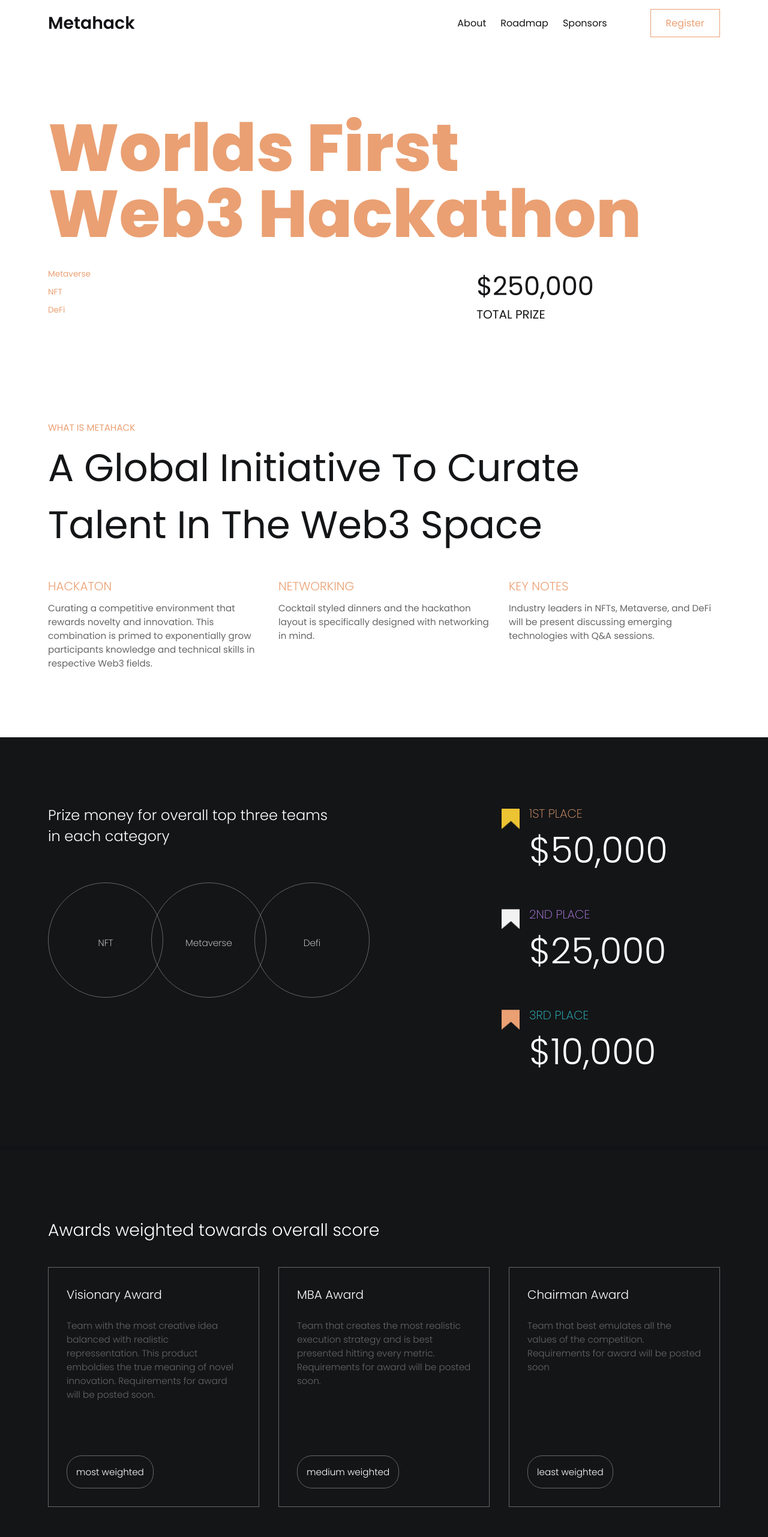
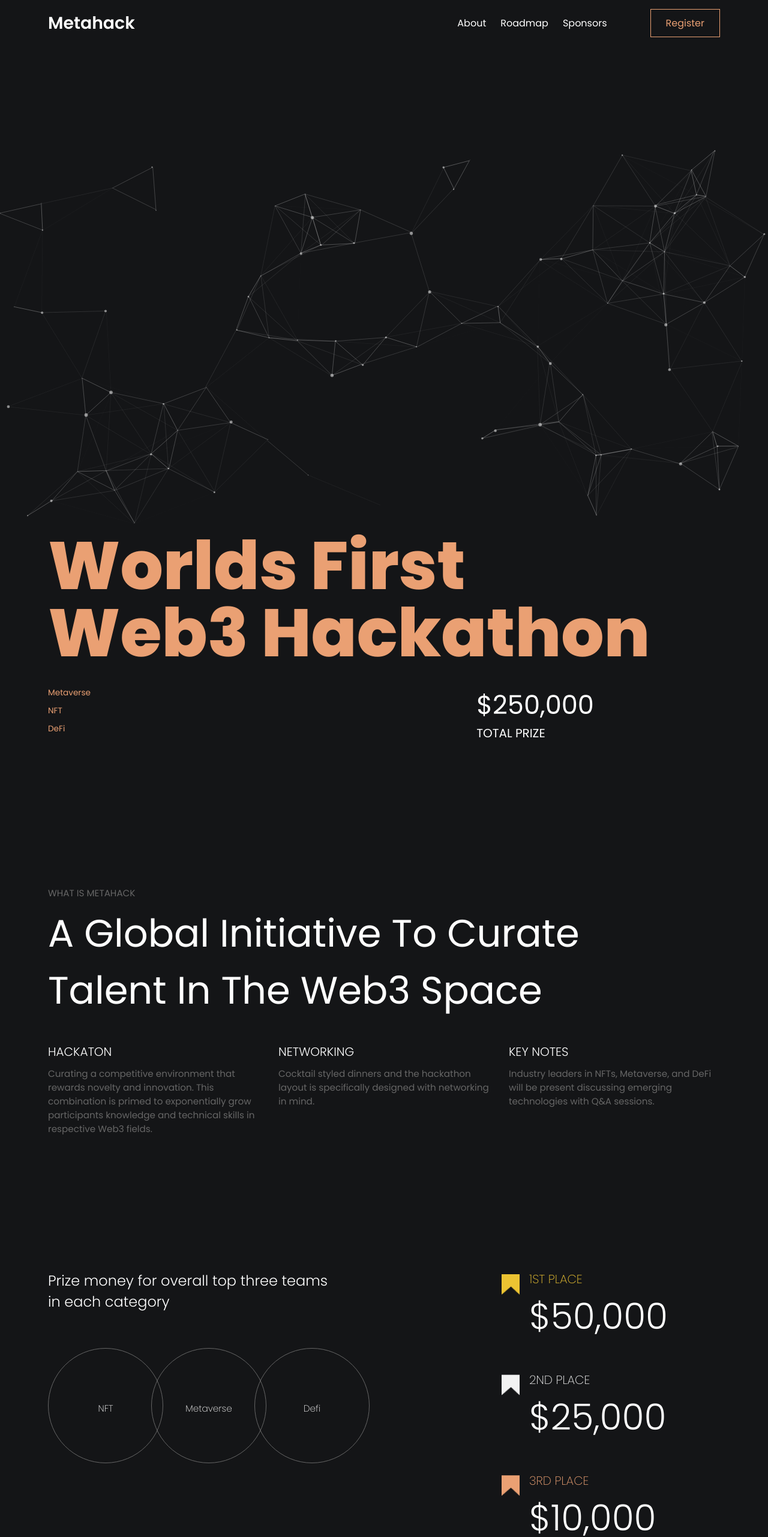
Before and after one commit to ayoub802/MetaHack, a plain HTML site: page index.html in a window 1280 px wide. Shown: the top 2562 px of the page at 60% size. Drawn offline with nearby package versions, Linux system fonts and the light colour scheme; animation ran at ten frames a second.

Commit message:
Update style.css

```diff
--- a/css/style.css
+++ b/css/style.css
@@ -194,7 +194,8 @@ body{
     background-color: var(--title-color);
     box-shadow: 0 0 4px rgba(14, 55, 63, 0.15);
 }
-.header.scroll-header .nav{
+.header.scroll-header .nav,
+.header.scroll-header .logo{
     color: var(--body-color);
 }
 
@@ -209,7 +210,7 @@ body{
 .logo{
     font-size: var(--h1-font-size);
     font-weight: var(--f-w-600);
-    color: var(--extra-black);
+    color: var(--title-color);
 }
 .nav{
     display: flex;
@@ -315,21 +316,7 @@ body{
     padding-block-start: calc(var(--section-padding) + 2.5rem);
     padding-block-end: 50px;
     position: relative;
-    background-color: white;
-  }
-  /* .home_img{
-    position: absolute;
-    bottom: 0;
-    left: 0;
-    z-index: -1;
-    width: 100%;
-    min-height: 100vh;
-  } */
-  #particles-js {
-    position: absolute;
-    top: 0;
-    width: 100%;
-    height: 100%;
+    background-color: var(--body-color);
   }
   .home_container{
     row-gap: 2rem;
@@ -362,9 +349,11 @@ body{
   .home_price_tile{
     font-weight: var(--f-w-400);
     font-size: 2.7rem;
+    color: var(--title-color);
   }
 
   .home_price .span{
+    color: var(--title-color);
     text-transform: uppercase;
     font-size: var(--h2-font-size);
     font-weight: var(--f-w-400);
@@ -375,17 +364,17 @@ body{
     /*========== ABOUT ============*/
 
     .about{
-        background-color: white;
+        background-color: var(--body-color);
     }
 
     .about .section_title{
-        color: var(--body-color);
+        color: var(--title-color);
         font-size: 1.5rem;
         font-weight: var(--f-w-400);
     }
     .about .section_subtitle{
         font-weight: var(--f-w-400);
-        color: var(--second-color);
+        color: var(--text-color);
     }
     .about_container{
        margin-block-start: 40px;
@@ -394,7 +383,7 @@ body{
 
     .about_title{
         font-size: var(--h2-font-size);
-        color: var(--second-color);
+        color: var(--title-color);
         text-transform: uppercase;
         font-weight: var(--f-w-300);
         margin-block-end: 10px;
@@ -410,11 +399,6 @@ body{
 
     .prize_container{
       row-gap: 4.5rem;
-    }
-
-
-    .prize{
-        border-bottom: 7px solid var(--extra-black);
     }
 
     .prize_title{
@@ -472,21 +456,17 @@ body{
     }
 
     .one{
-        color: #EAA073;
+        color: #ECC332;
     }
     .two{
-        color: #B981EF;
+        color: #F2F2F2;
     }
     .three{
-        color: #2EC6CF;
+        color: #EAA073;
     }
 
 
     /*========== weighted ==========*/
-
-    .weighted{
-        border-bottom: 7px solid var(--extra-black);
-    }
 
     .weighted_container{
         row-gap: 1.5rem;
@@ -500,9 +480,10 @@ body{
 
     .weighted_card{
         border: 1px solid var(--text-color);
-        padding: 30px;
+        padding: 15px;
+        padding-inline: 15px 20px;
         display: flex;
-        min-height: 400px;
+        min-height: 300px;
         flex-direction: column;
     }
 
@@ -524,18 +505,24 @@ body{
     .weighted_card .weighted_btn{
         border-radius: 25px;
         max-width: max-content;
-        padding: 15px;
-        font-size: var(--normal-font-size);
-        font-weight: var(--f-w-300);
-        border: 1px solid var(--text-color);
+        padding: 10px 15px;
+        font-size: 12px;
+        font-weight: var(--f-w-500);
+        border: none;
     }
 
+    .weighted_card:nth-child(1) .weighted_btn{
+        background-color: #ECC332;
+    }
+    .weighted_card:nth-child(2) .weighted_btn{
+        background-color: #F2F2F2;
+    }
+    .weighted_card:nth-child(3) .weighted_btn{
+        background-color: #EAA073;
+    }
 
     /*========== ATTENDANCE ============*/
 
-    .attendance{
-        border-bottom: 7px solid var(--extra-black);
-    }
     .attendance_container{
        row-gap: 3rem;
     }
@@ -559,11 +546,6 @@ body{
 
     /*========== VC ROUND ============*/
 
-
-    .vc_roud{
-        border-bottom: 7px solid var(--extra-black);
-    }
-
     .round_container{
        row-gap: 5rem;
     }
@@ -585,7 +567,7 @@ body{
         color: var(--text-color);
         font-size: var(--normal-font-size);
         margin-top: -15px;
-        margin-block-end: 80px;
+        margin-block-end: 30px;
     }
 
     .item_subtitle{
@@ -693,18 +675,10 @@ body{
     }
     /*========== WILD ============*/
 
-    .wild{
-        border-bottom: 7px solid var(--extra-black);
-    }
-
     .wild_container{
         row-gap: 2.5rem;
     }
     /*========== Testimonials ============*/
-
-    .testimonials{
-        border-bottom: 7px solid var(--extra-black);
-    }
 
     .testimonial_container {
         display: flex;
@@ -730,7 +704,6 @@ body{
         height: 3rem;
         line-height: 3rem;
         font-size: 22px;
-        border-radius: .3rem;
         text-align: center;
         border: 1px solid var(--text-color);
 
@@ -787,10 +760,6 @@ body{
 
     /*========== AWARDS ============*/
 
-    .awards{
-        border-bottom: 7px solid var(--extra-black);
-
-    }
     .awards_container{
         row-gap: 4rem;
     }
@@ -1046,7 +1015,7 @@ body{
       column-gap: 1.5rem;
     }
     .nav_link{
-        color: var(--body-color);
+        color: var(--title-color);
     }
     .home{
         padding-block-start: calc(var(--section-padding) + 5rem);
@@ -1064,6 +1033,10 @@ body{
     .wild_container{
         grid-template-columns: repeat(2, 1fr);
         column-gap: 2rem;
+    }
+
+    .weighted_container{
+        column-gap: 1rem;
     }
     .wild .section_title{
         max-width: 10ch;
@@ -1166,7 +1139,7 @@ body{
         column-gap: 10rem;
      }
      .attendance_content .section_title{
-        font-size: 3rem;
+        font-size: 3.5rem;
     }
 
     .agenda_list{
@@ -1210,14 +1183,15 @@ body{
 
   @media screen and (min-width: 1200px){
     :root{
-        --big-font-size: 6.9rem;
+        --big-font-size: 7rem;
       }
     .container{
         max-width: 1150px;
     }
 
     .home{
-        padding-block-start: 12rem;
+        padding-block-start: 15rem;
+        padding-block-end: 8rem;
     }
 
     .home_content{
```
